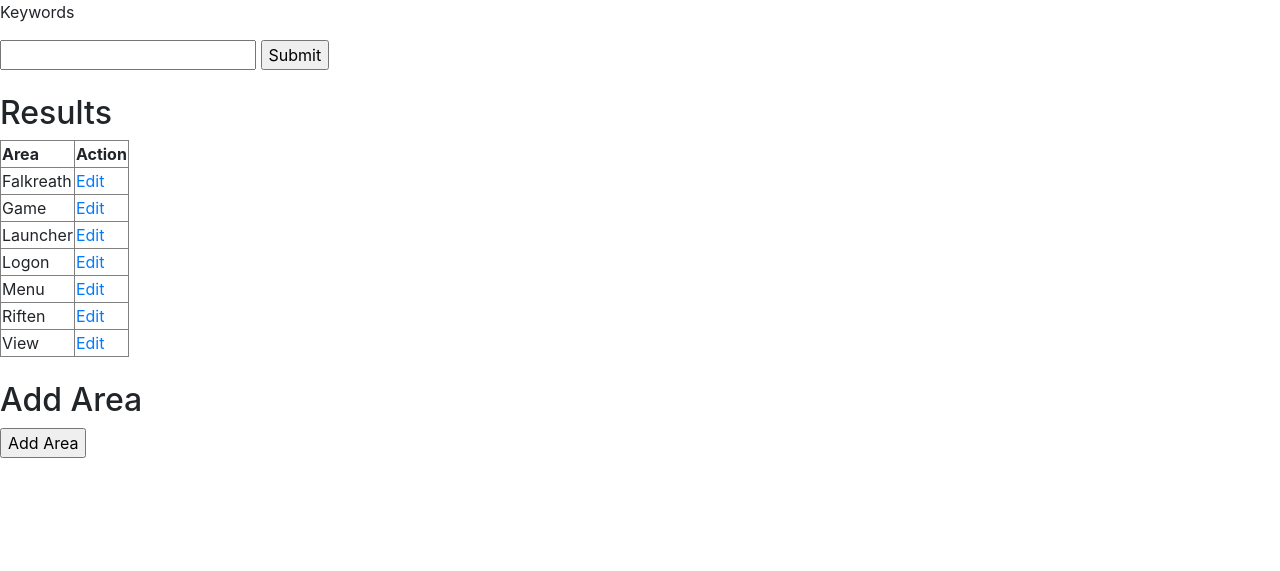
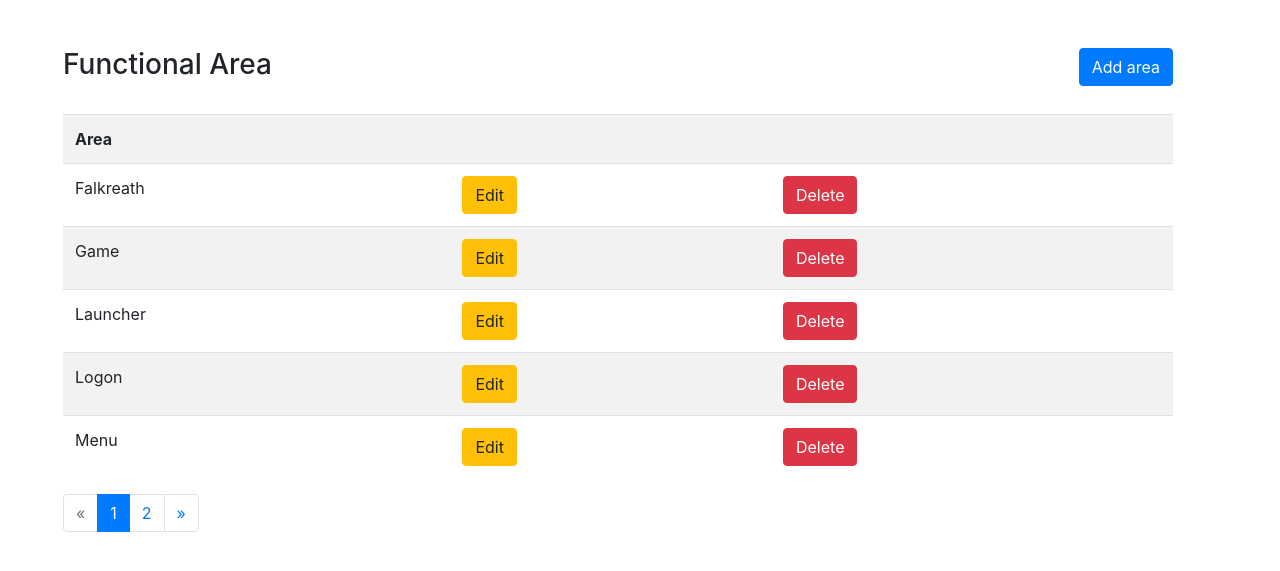
Before and after one commit to liam-nguyen/BugHound, a Django app: page /issues/areas/ in a window 1280 px wide. Shown: the part 48-619 px from the top of the page. Run offline with Django 3.2, Linux system fonts and the light colour scheme; data comes from the database, SQL or seed files in the repository; both versions use the stored data as it was after the commit; parts of the project's set-up code (start-up, migrations or seed data) failed here and were passed over; some libraries are stand-ins or nearby versions.

Commit message:
Complete CRUD for Area

```diff
--- a/issues/forms.py
+++ b/issues/forms.py
@@ -31,7 +31,10 @@ class IssueEditForm(forms.Form):
 # class AreaForm(forms.Form):
 #     program = forms.ModelChoiceField(queryset=Program.objects.all())
 #     name = forms.CharField()
-
+class AreaForm(ModelForm):
+    class Meta:
+        model = FunctionalArea
+        fields = ['name']
 
 # Program Forms
 class ProgramForm(forms.Form):
--- a/issues/templates/issues/base.html
+++ b/issues/templates/issues/base.html
@@ -22,8 +22,10 @@
         <a href="/issues/logout/">Logout</a>
       </nav>
     </header>
-    {% block content %}
-    {% endblock %}
+    <div class="container m-5">
+      {% block content %}
+      {% endblock %}
+    </div>
     <!-- Optional JavaScript -->
     <!-- jQuery first, then Popper.js, then Bootstrap JS -->
     <script src="https://code.jquery.com/jquery-3.4.1.slim.min.js" integrity="sha384-J6qa4849blE2+poT4WnyKhv5vZF5SrPo0iEjwBvKU7imGFAV0wwj1yYfoRSJoZ+n" crossorigin="anonymous"></script>
--- a/issues/templates/issues/pages/areas.html
+++ /dev/null
@@ -1,31 +0,0 @@
-{% extends "issues/base.html" %}
-
-{% block content %}
-  <div>
-    <p> Keywords </p>
-    <input type=text> <input type=submit name=Search>
-  </div>
-  <br>
-  <h2>Results</h2>
-  <table border="1">
-    <tr>
-      <th>Area</th>
-      <th>Action</th>
-    </tr>
-    {% for area in areas %}
-    <tr>
-      <td>{{ area.name }}</td>
-      <td><a href="./{{ area.id }}">Edit</a></td> <!--TODO: link this to the area belonging to this row-->
-    </tr>
-    {% endfor %}
-  </table >
-  <br>
-  <h2>Add Area</h2>
-  <form method="POST" action="/issues/areas/">
-    {% csrf_token %}
-    {{ form }}
-    <input type='Submit' value='Add Area'>
-  </form>
-
-
-{% endblock %}
--- /dev/null
+++ b/issues/templates/issues/pages/areas/areas.html
@@ -0,0 +1,75 @@
+{% extends "issues/base.html" %}
+{% load crispy_forms_tags %}
+
+
+{% block content %}
+  <div class="row justify-content-between my-4">
+    <div class="col-4">
+      <h3>Functional Area</h3>
+    </div>
+    <div class="col-4">
+      {% comment %} <form class="form-inline my-2 my-lg-0">
+      <input class="form-control mr-sm-2" type="search" placeholder="Search" aria-label="Search">
+      <button class="btn btn-outline-success my-2 my-sm-0" type="submit">Search</button>
+    </form>  {% endcomment %}
+      <div class="float-right">
+        <a class="btn btn-primary" href="{% url "area_create" %}">Add area</a>
+      </div>
+    </div>
+  </div>
+
+  <table class="table table-striped">
+    <tr>
+      <th>Area</th>
+      <th></th>
+      <th></th>
+    </tr>
+    {% for area in areas %}
+    <tr>
+      <td>{{ area.name }}</td>
+      <td><a href="{% url 'AreaUpdateView' area.id %}" class="btn btn-warning">Edit</a></td>
+      <td><a href="{% url 'AreaDeleteView' area.id %}" class="btn btn-danger">Delete</a></td>
+    </tr>
+    {% endfor %}
+  </table >
+
+  {% if is_paginated %}
+  <nav aria-label="Page navigation example">
+    <ul class="pagination">
+      {% if page_obj.has_previous %}
+        <li class="page-item">
+          <a class="page-link" href="?page={{ page_obj.previous_page_number }}" aria-label="Previous">&laquo;
+          </a>
+        </li>
+      {% else %}
+        <li class="page-item disabled">
+          <a class="page-link" aria-label="Previous">&laquo;
+          </a>
+        </li>
+      {% endif %}
+      {% for i in paginator.page_range %}
+        {% if page_obj.number == i %}
+          <li class="page-item active">
+            <a class="page-link" aria-label="Previous">{{ i }}</a>
+          </li>
+        {% else %}
+          <li class="page-item" ><a class="page-link" href="?page={{ i }}">{{ i }}</a></li>
+        {% endif %}
+      {% endfor %}
+      {% if page_obj.has_next %}
+        <li class="page-item">
+          <a class="page-link" href="?page={{ page_obj.has_next }}" aria-label="Next">&raquo;
+          </a>
+        </li>
+      {% else %}
+        <li class="page-item disabled">
+          <a class="page-link" aria-label="Next">&raquo;
+          </a>
+        </li>
+      {% endif %}
+    </ul>
+  </nav>
+  {% endif %}
+
+
+{% endblock %}
--- a/issues/templates/issues/pages/login.html
+++ b/issues/templates/issues/pages/login.html
@@ -27,11 +27,9 @@
 </html> {% endcomment %}
 
 {% block content %}
-  <div class="container">
     <form method="POST">
       {% csrf_token %}
       {{ form|crispy}}
       <button type="submit" class="btn btn-success">Login</button>
     </form>
-  </div>
 {% endblock content %}
--- a/issues/urls.py
+++ b/issues/urls.py
@@ -1,7 +1,7 @@
 from django.urls import path
 
 from . import views
-from .views import AreaListView
+from .views import AreaListView, area_create, AreaUpdateView, AreaDeleteView
 
 urlpatterns = [
     path('', views.index, name='index'),
@@ -21,8 +21,10 @@ urlpatterns = [
 
     # Area
     # path('areas/', views.searchAreas, name='searchAreas'),
+    path('areas/create', area_create, name='area_create'),
+    path('areas/update/<int:pk>/', AreaUpdateView.as_view(), name='AreaUpdateView'),
+    path('areas/delete/<int:pk>/', AreaDeleteView.as_view(), name='AreaDeleteView'),
     path('areas/', AreaListView.as_view(), name='AreaListView'),
-    path('areas/<int:areaID>/', views.editAreas, name='editAreas'),
 
     # Program
     path('programs/', views.searchPrograms, name='programs'),
--- a/issues/views.py
+++ b/issues/views.py
@@ -11,10 +11,15 @@ from django.contrib.auth.models import User
 from django.contrib.admin.views.decorators import staff_member_required
 from django.shortcuts import HttpResponseRedirect
 from django.views.generic.list import ListView
+from django.views.generic.detail import DetailView
+from django.contrib import messages
+from django.views.generic.edit import UpdateView, DeleteView
+from django.urls import reverse_lazy
 
 from .resources import FunctionalAreaResource, EmployeeResource, ProgramResource, IssueResource
 from .models import Issue, FunctionalArea, Program, Employee
-from .forms import AreaForm, ProgramForm, EmployeeForm, EmployeeEditForm, IssueSearchForm, IssueEditForm, LoginForm
+from .forms import ProgramForm, EmployeeForm, EmployeeEditForm, IssueSearchForm, IssueEditForm, LoginForm
+from .forms import AreaForm
 # from .serializers import IssueSerializer
 
 
@@ -149,9 +154,36 @@ def editIssue(request, issueID):
     }
     return render(request, 'issue_pages/issue-edit', context)
 
+########## Areas #############
+def area_create(request):
+    if request.method == "POST":
+        form = AreaForm(request.POST)
+        if form.is_valid():
+            form.save()
+            return redirect('AreaListView')
+    else:
+        form = AreaForm()
+    context = {'form': form}
+    return render(request, 'issues/pages/areas/areas_create.html', context)
 
+class AreaListView(ListView):
+    template_name = 'issues/pages/areas/areas.html'
+    model = FunctionalArea
+    context_object_name = 'areas'
+    ordering = ['name']
+    paginate_by = 5
 
-# Areas
+class AreaUpdateView(UpdateView):
+    template_name = 'issues/pages/areas/areas_update.html'
+    model = FunctionalArea
+    fields = ['name']
+    success_url = reverse_lazy('AreaListView')
+
+class AreaDeleteView(DeleteView):
+    template_name = 'issues/pages/areas/areas_delete.html'
+    model = FunctionalArea
+    success_url = reverse_lazy('AreaListView')
+
 # @login_required
 # @staff_member_required
 # def searchAreas(request):
@@ -171,34 +203,22 @@ def editIssue(request, issueID):
 #                 'form' : form}
 #     return render(request, 'issues/pages/areas.html', context)
 
-class AreaListView(ListView):
-    template_name = 'issues/pages/areas.html'
-    model = FunctionalArea
-    context_object_name = 'areas'
-    ordering = ['name']
-
-@login_required
-@staff_member_required
-def editAreas(request, areaID):
-    area = FunctionalArea.objects.get(pk=areaID)
-    if request.method == 'POST':
-        form = AreaForm(request.POST)
-        if form.is_valid():
-            data = form.cleaned_data
-            area.name = data['name']
-            area.program = data['program']
-            area.save()
-            return redirect(searchAreas)
-    else:
-        form = AreaForm({
-            'program' : area.programID,
-            'name' : area.name
-        })
-    context = {
-        'area' : area,
-        'form' : form
-    }
-    return render(request, 'issue_pages/areas-edit.html', context)
+# @login_required
+# @staff_member_required
+# def editAreas(request, area_id):
+#     area = FunctionalArea.objects.get(pk=area_id)
+#     if request.method == 'POST':
+#         form = AreaForm(request.POST)
+#         if form.is_valid():
+#             data = form.cleaned_data
+#             area.name = data['name']
+#             area.program = data['program']
+#             area.save()
+#             return redirect("AreaListView")
+#     else:
+#         form = AreaForm()
+#     context = {'form' : form}
+#     return render(request, AreaListView.as_view(), context)
 
 
 
```
Also changed, not shown: issues/templates/issues/pages/areas/areas_create.html (added, +21 -0 lines), issues/templates/issues/pages/areas/areas_delete.html (added, +21 -0 lines), issues/templates/issues/pages/areas/areas_update.html (added, +21 -0 lines), db.sqlite3.
